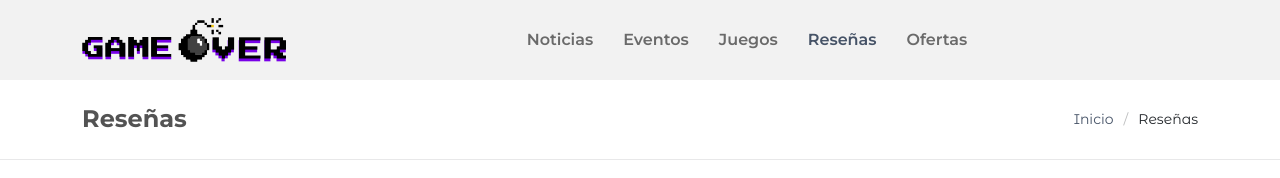
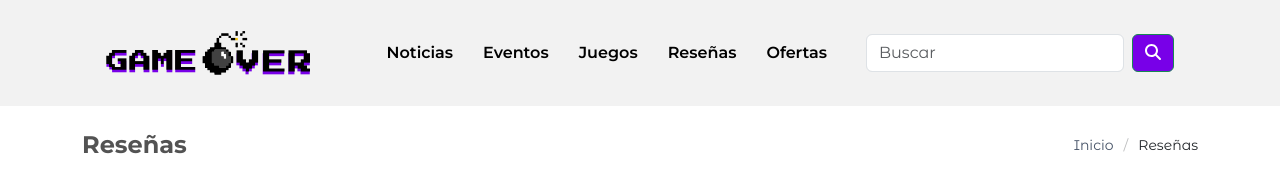
Before and after one commit to yerychaves/GameOver, a plain HTML site: page resenas.html in a window 1280 px wide. Shown: the top 178 px of the page. Drawn offline with nearby package versions, Linux system fonts and the light colour scheme; a web font is replaced by a local one.

Commit message:
Update resenas.html
Reseñas.html
-Adición del Search en el NavBar
-Ajuste del color de los links del NavBar para que sea más claro cuando están siendo hover over y cuando un link está activo (por pedido de la profe)
-Ajuste del color cuando a las publicaciones se les da hover over

```diff
--- a/resenas.html
+++ b/resenas.html
@@ -6,6 +6,15 @@
     <title>Reseñas</title>
     <meta name="description" content="Sección de Reseñas de GAME OVER" />
     <meta name="keywords" content="Página informativa gamer" />
+
+   <!-- Search -->
+    <link rel="stylesheet" href="assets/css/main.css" />
+    <link
+      href="https://cdn.jsdelivr.net/npm/bootstrap@5.2.0/dist/css/bootstrap.min.css"
+      rel="stylesheet"
+      integrity="sha384-gH2yIJqKdNHPEq0n4Mqa/HGKIhSkIHeL5AyhkYV8i59U5AR6csBvApHHNl/vI1Bx"
+      crossorigin="anonymous"
+    />
 
     <!-- Favicons -->
     <link href="assets/img/favicon.png" rel="icon" />
@@ -45,6 +54,7 @@
     />
 
     <!-- Main CSS File -->
+    <link href="assets/css/styles.css" rel="stylesheet" />
     <link href="assets/css/main.css" rel="stylesheet" />
   </head>
 
@@ -55,25 +65,40 @@
       >
         <a
           href="index.html"
-          class="logo d-flex align-items-center me-auto me-xl-0"
+          class="logo d-flex align-items-center me-auto me-xl-0 ms-4"
         >
-          <!-- Uncomment the line below if you also wish to use an image logo -->
-          <img src="assets/img/logoweb-GameOver.png" alt="">
+          <img src="assets/img/logoweb-GameOver.png" />
         </a>
 
         <nav id="navmenu" class="navmenu">
           <ul>
-            <li><a href="noticias.html"class="fs-6 fw-semibold color-text-nav">Noticias</a></li>
-            <li><a href="eventos.html"class="fs-6 fw-semibold color-text-nav">Eventos</a></li>
-            <li><a href="juegos.html"class="fs-6 fw-semibold color-text-nav">Juegos</a></li>
+            <li><a href="noticias.html" class="fs-6 fw-semibold color-text-nav">Noticias</a></li>
+            <li><a href="eventos.html" class="fs-6 fw-semibold color-text-nav">Eventos</a></li>
+            <li><a href="juegos.html" class="fs-6 fw-semibold color-text-nav">Juegos</a></li>
             <li><a href="resenas.html" class="active fs-6 fw-semibold color-text-nav">Reseñas</a></li>
-            <li><a href="ofertas.html"class="fs-6 fw-semibold color-text-nav">Ofertas</a></li>
+            <li><a href="ofertas.html" class="fs-6 fw-semibold color-text-nav">Ofertas</a></li>
+          <li>
+              <!-- Search Function -->
+              <form class="d-flex p-4" role="search">
+                <input
+                  class="form-control me-2"
+                  type="search"
+                  placeholder="Buscar"
+                  aria-label="Search"
+                  id="search-input"
+                />
+                <button
+                  class="btn btn-outline-success bg-color-buttom"
+                  type="button"
+                  onclick="search()"
+                >
+                  <i class="fa-solid fa-magnifying-glass color-icon"></i>
+                </button>
+              </form>
+            </li>
           </ul>
           <i class="mobile-nav-toggle d-xl-none bi bi-list"></i>
         </nav>
-
-        <!-- Search Function -->
-        <div class="header-social-links"></div>
       </div>
     </header>
 
@@ -441,5 +466,6 @@
 
     <!-- Main JS File -->
     <script src="assets/js/main.js"></script>
+    <script src="assets/js/search.js"></script>
   </body>
 </html>
```
